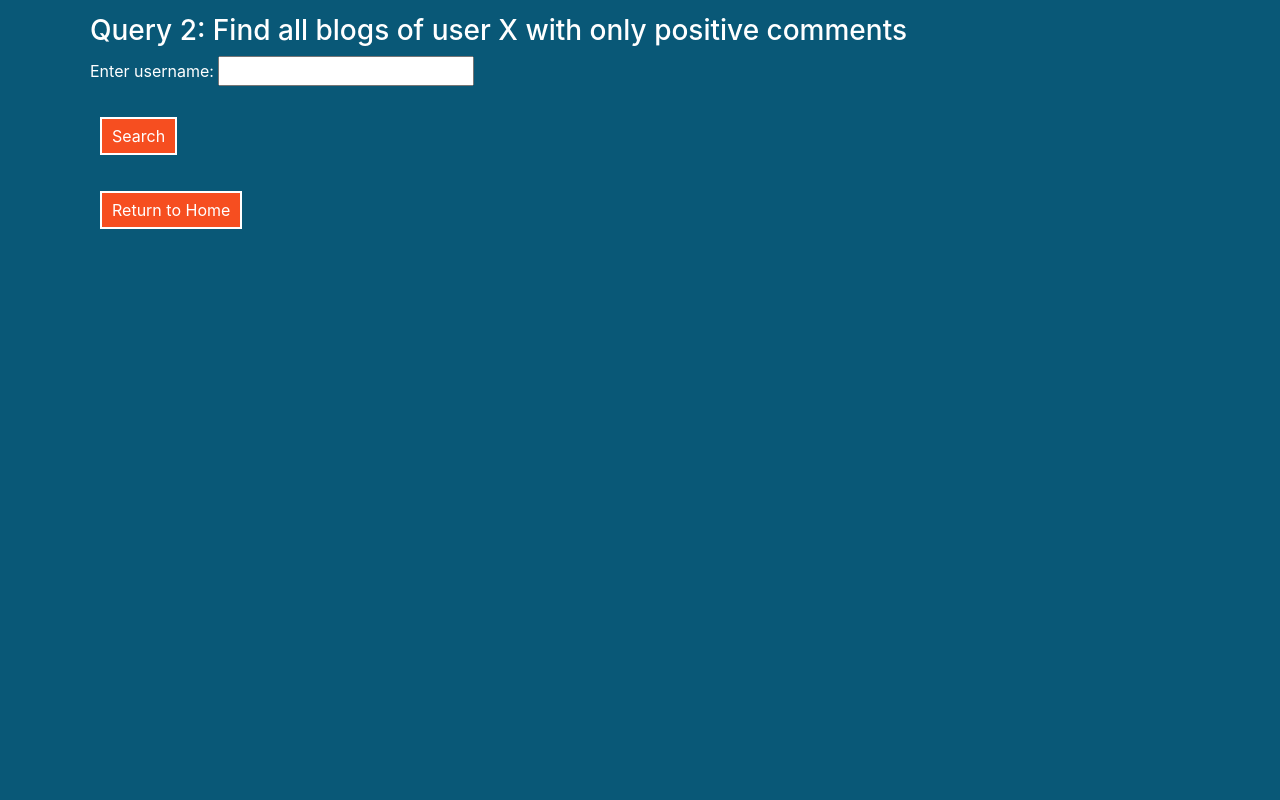
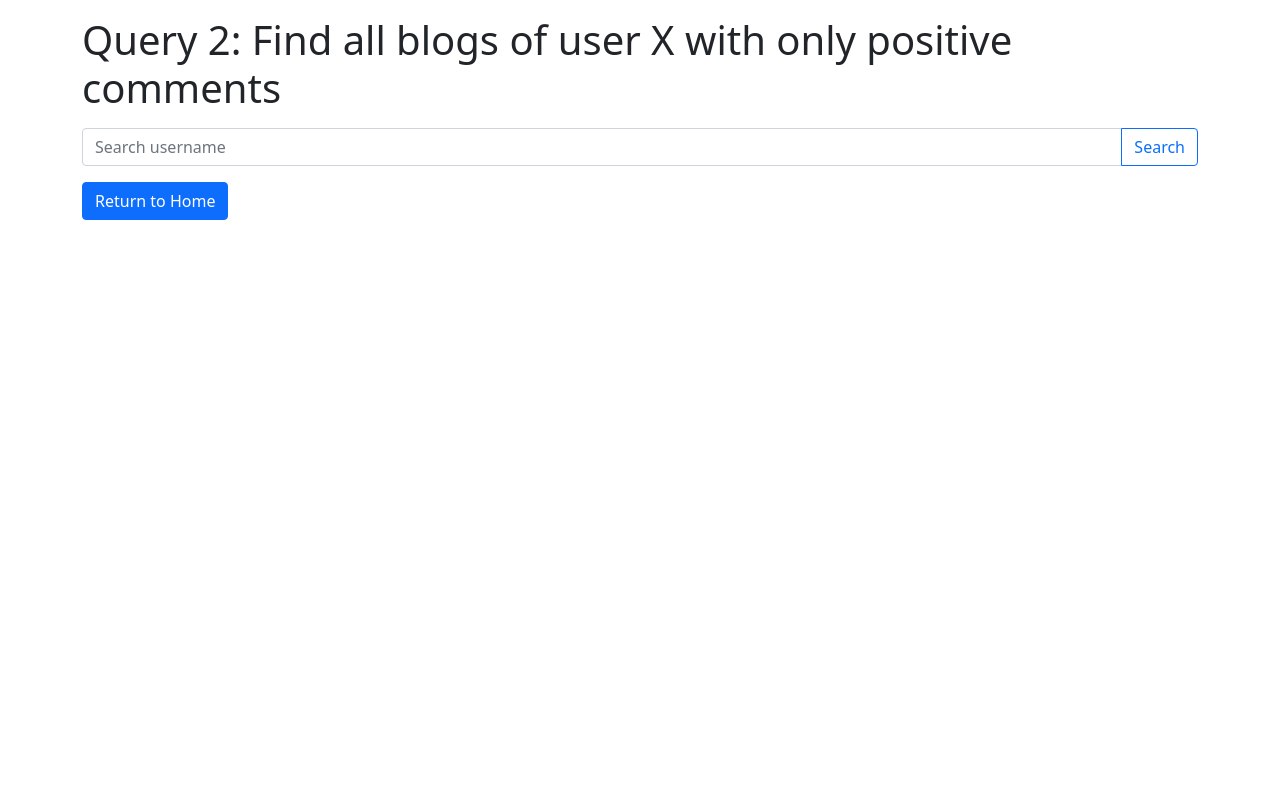
Before and after one commit to Space-Prince0821/Comp440, a PHP site: page /queries/Query2.php?user00=michael in a window 1280 px wide. Run offline with PHP 8.4, Linux system fonts and the light colour scheme; data comes from the database, SQL or seed files in the repository.

Commit message:
Update styling for query and create blog page

```diff
--- a/queries/Query1.php
+++ b/queries/Query1.php
@@ -43,7 +43,7 @@
                 <label for="floatingSelect2">Select tag2</label>
 
             </div>
-            <button class=" btn btn-md btn-primary mt-3" type="submit">Search blog</button>
+            <button class=" btn btn-md btn-primary " type="submit">Search blog</button>
 
         </form>
         <ul class="list-group">
@@ -101,7 +101,7 @@
             ?>
         </ul>
         <a href="../welcome.php">
-            <button class=" btn btn-md btn-primary mt-3" type="submit">Return to Home</button>
+            <button class=" btn btn-md btn-secondary " type="submit">Return to Home</button>
         </a>
     </div>
     <script src="https://cdn.jsdelivr.net/npm/bootstrap@5.1.3/dist/js/bootstrap.bundle.min.js" integrity="sha384-ka7Sk0Gln4gmtz2MlQnikT1wXgYsOg+OMhuP+IlRH9sENBO0LRn5q+8nbTov4+1p" crossorigin="anonymous"></script>
--- a/queries/Query2.php
+++ b/queries/Query2.php
@@ -3,138 +3,25 @@
 <head>
     <meta charset="utf-8">
     <title>Query 2</title>
-    <link rel="stylesheet" href="https://stackpath.bootstrapcdn.com/bootstrap/4.5.2/css/bootstrap.min.css">
-    <style>
-        :root {
-            --blue: #095877;
-            --orange: #f64e20;
-        }
-
-        body {
-            margin: 0;
-            background-color: var(--blue);
-            color: white;
-            text-align: left;
-        }
-
-        .header {
-            background-color: var(--orange);
-            padding-bottom: 20px;
-            border-bottom: 3px solid white;
-        }
-
-        h1 {
-            padding: 20px;
-        }
-
-        .container {
-            min-width: fit-content;
-            padding: 20px;
-            margin-top: -30px;
-        }
-
-        .card {
-            min-width: 300px;
-            background-color: var(--orange);
-        }
-
-        .comments {
-            border-top: 2px solid white;
-        }
-
-        .comments-container {
-            border-bottom: 2px solid white;
-            padding: 0px 20px;
-            padding-bottom: 5px;
-        }
-
-        .comments-container p {
-            padding: 0;
-            margin: 0;
-        }
-
-        .comments-container .username {
-            font-size: 20px;
-            text-decoration: underline;
-        }
-
-        .comments-container .sentiment {
-            font-size: 12px;
-            color: white;
-            opacity: 0.6;
-        }
-
-        .tags {
-            border-top: 2px solid white;
-            text-align: center;
-            padding-top: 10px;
-        }
-
-        .button {
-            border-radius: 10px;
-            color: white;
-        }
-
-        input[type="submit"] {
-            /*background-color: var(--blue);*/
-            padding: 5px 10px;
-            border: 2px solid white;
-        }
-
-        button {
-            background-color: var(--orange);
-            margin: 10px;
-            padding: 5px 10px;
-            border: 2px solid white;
-            color: white;
-        }
-
-        .footer {
-            border-top: 3px solid white;
-            margin-top: 10px;
-            padding-top: 10px;
-            background-color: var(--orange);
-            padding-bottom: 2px;
-            margin-bottom: -16px;
-        }
-
-        ul {
-            list-style-type: none;
-        }
-
-        li {
-            display: inline-block;
-        }
-
-        li button {
-            width: 100px;
-            /*background-color: var(--blue);*/
-            border-radius: 10px;
-        }
-
-        button:hover {
-            cursor: pointer;
-            opacity: 0.8;
-        }
-    </style>
+    <link href="https://cdn.jsdelivr.net/npm/bootstrap@5.1.3/dist/css/bootstrap.min.css" rel="stylesheet" integrity="sha384-1BmE4kWBq78iYhFldvKuhfTAU6auU8tT94WrHftjDbrCEXSU1oBoqyl2QvZ6jIW3" crossorigin="anonymous">
+    <link rel="stylesheet" href="https://cdn.jsdelivr.net/npm/bootstrap-icons@1.8.1/font/bootstrap-icons.css">
 </head>
 
 <body>
-    <div class="container">
-        <br>
-        <h3 style="color: white;">Query 2: Find all blogs of user X with only positive comments</h3>
-        <form method="POST">
-            <p>
-                <label>Enter username: </label>
-                <input type="text" name="user00" />
-            </p>
-            <p>
-                <button name="new_search">Search</button>
-            </p>
+    <div class="container mt-3">
+        <h1>Query 2: Find all blogs of user X with only positive comments</h1>
+        <form method="POST" class="mt-3">
+            <div class="input-group mb-3">
+                <input type="text" class="form-control" placeholder="Search username" aria-label="Search username" aria-describedby="basic-addon" name="user00">
+                <button class=" btn btn-md btn-outline-primary " id="button-addon" name="new_search">Search</button>
+
+            </div>
         </form>
         <a href="../welcome.php">
-            <button>Return to Home</button>
+            <button class=" btn btn-md btn-primary " type="submit">Return to Home</button>
         </a>
+    </div>
+    <div class="container-fluid d-flex flex-wrap justify-content-center">
         <?php
         include('../Config.php');
         $inputName = $_REQUEST["user00"];
@@ -158,21 +45,116 @@
                 if ($z['sentiment'] == 0) {
                     $mood = 0;
                 }
-            }
+
                 if ($mood != 0) {
                     $sqlStmt2 = "SELECT * FROM blog WHERE blog_id = '$blogID'";
                     $sqlStmtQuery2 = mysqli_query($db, $sqlStmt2);
-                foreach ($sqlStmtQuery2 as $g2) {
-                    echo '<div class=row>';
-                    echo '<div class="col-4 d-flex justify-content-center align-items-center container">';
-                    echo '<div class="card text-white mt-5">';
-                    echo '<div class="card-body" style="width: 18rem;">';
-                    echo '<h5 class="card-title"><strong>' . $g2['subject'] . '</strong></h5>';
-                    echo '<p class="card-text" style="font-size: 12px;">' . $inputName . '</p>';
-                    echo '<p class="card-text">' . $g2['description'] . '</p>';
-                    $tag_identification = "SELECT tag_id FROM BlogTags WHERE blog_id=$blogID";
+
+                    foreach ($sqlStmtQuery2 as $g2) { ?>
+                        <div class="card m-3">
+                            <div class="card-body" style="width: 18rem;">
+                                <h5 class="card-title"><strong><?php echo $g2['subject']; ?></strong></h5>
+                                <h6 class="card-subtitle mb-2 text-muted">
+                                    <?php
+                                    //Get username of commenter
+                                    $userId = $g2['user_id'];
+                                    $usernameQuery = "SELECT username FROM users WHERE user_id=$userId";
+                                    $result = mysqli_query($db, $usernameQuery);
+
+                                    $username = $result->fetch_array()[0] ?? '';
+
+                                    echo $username;
+
+                                    ?>
+                                </h6>
+
+                                <!-- Description -->
+                                <div class="accordion mb-2" id="accordionExample">
+                                    <div class="accordion-item">
+                                        <h2 class="accordion-header" id="headingOne">
+                                            <button class=" btn btn-outline-primary accordion-button" type="button" data-bs-toggle="collapse" data-bs-target="  <?php
+                                                                                                                                                                $blogID = $g2['blog_id'];
+                                                                                                                                                                echo '#collapse' . $blogID;
+                                                                                                                                                                ?>" aria-expanded="true" aria-controls="<?php
+                                                                                                                                                                                                        $blogID = $g2['blog_id'];
+                                                                                                                                                                                                        echo 'collapse' . $blogID;
+                                                                                                                                                                                                        ?>">
+                                                Description
+                                            </button>
+                                        </h2>
+                                        <div id="<?php
+                                                    $blogID = $g2['blog_id'];
+                                                    echo 'collapse' . $blogID;
+                                                    ?>" class="accordion-collapse collapse hide" aria-labelledby="headingOne" data-bs-parent="#accordionExample">
+                                            <div class="accordion-body card-text">
+                                                <?php echo $g2['description']; ?>
+                                            </div>
+                                        </div>
+                                    </div>
+                                </div>
+                                <!-- Comments -->
+                                <div class="comments">
+
+                                    <div class="accordion" id="accordionExample">
+                                        <div class="accordion-item">
+                                            <h2 class="accordion-header" id="headingOne">
+                                                <button class=" btn btn-outline-secondary accordion-button" type="button" data-bs-toggle="collapse" data-bs-target="  <?php
+
+                                                                                                                                                                        echo '#collapseComment' . $blogID;
+                                                                                                                                                                        ?>" aria-expanded="true" aria-controls="<?php
+
+                                                                                                                                                                                                                echo 'collapseComment' . $blogID;
+                                                                                                                                                                                                                ?>">
+                                                    Comments
+                                                </button>
+                                            </h2>
+                                            <div id="<?php
+
+                                                        echo 'collapseComment' . $blogID;
+                                                        ?>" class="accordion-collapse collapse hide" aria-labelledby="headingOne" data-bs-parent="#accordionExample">
+                                                <div class="accordion-body card-text">
+                                                    <?php
+
+                                                    $blogId = $g2['blog_id'];
+
+                                                    $comments = "SELECT * FROM comment WHERE blog_id=$blogId";
+                                                    $query1 = mysqli_query($db, $comments);
+
+                                                    foreach ($query1 as $q1) {
+
+                                                        $sentiment = ($q1['sentiment'] == 0 ? 'Negative' : 'Positive');
+                                                        $description = $q1['description'];
+
+                                                        // Get username of commenter
+                                                        $userId = $q1['user_id'];
+                                                        $usernameQuery = "SELECT username FROM users WHERE user_id=$userId";
+                                                        $result = mysqli_query($db, $usernameQuery);
+                                                        $username = $result->fetch_array()[0] ?? '';
+
+                                                        echo '<div class="d-flex">';
+                                                        echo '<h6 class="my-1">' . $username . '&nbsp;</h6>';
+                                                        echo $sentiment == 'Negative' ? ' <i class="bi bi-emoji-frown text-danger my-1">  </i>' : '<i class="bi bi-emoji-smile text-success my-1">  </i>';
+                                                        echo '<p >&nbsp;' . $description . '</p>';
+                                                        echo '</div>';
+                                                    }
+                                                    ?>
+                                                </div>
+                                            </div>
+                                        </div>
+                                    </div>
+
+                                </div>
+
+                            </div>
+                            <!-- Tags in footer -->
+                            <div class="card-footer bg-transparent border-success">Tags:
+                                <?php
+                                $blog_identification = $blogId;
+
+                                $tag_identification = "SELECT tag_id FROM BlogTags WHERE blog_id=$blog_identification";
                                 $sqlquery = mysqli_query($db, $tag_identification);
                                 $tags = '';
+                                $tag_blog_name = '';
 
                                 foreach ($sqlquery as $p) {
                                     $s = $p['tag_id'];
@@ -180,46 +162,20 @@
                                     $result2 = mysqli_query($db, $tag_query);
                                     $tag_blog_name = $result2->fetch_array()[0] ?? '';
 
-                        $tags .= $tag_blog_name . " ";
+                                    $tags .= $tag_blog_name . ", ";
                                 }
-                    echo '<div class="tags">';
-                    echo '<p><strong>' . $tags . '</strong></p>';
-                    echo '</div>';
-                    echo '<div class="comments">';
-                    $comments = "SELECT * FROM comment WHERE blog_id=$blogID";
-                    $query1 = mysqli_query($db, $comments);
-
-                    foreach ($query1 as $q1) {
-                        $sentiment = ($q1['sentiment'] == 0 ? 'Negative' : 'Positive');
-                        $description = $q1['description'];
-
-                        // Get username of commenter
-                        $userId = $q1['user_id'];
-                        $usernameQuery = "SELECT username FROM users WHERE user_id=$userId";
-                        $result = mysqli_query($db, $usernameQuery);
-
-                        $username = $result->fetch_array()[0] ?? '';
-
-                        echo '<div class="comments-container">';
-                        echo '<p class="username"><strong>' . $username . '</strong></p>';
-                        echo '<p class="sentiment">' . $sentiment . '</p>';
-                        echo '<p class="desc">' . $description . '</p>';
-                        echo '</div>';
+                                echo substr($tags, 0, strlen($tags) - 2);
+                                ?></div>
+                        </div>
+    </div>
+<?php
                     }
-                    echo '</div>';
-                    echo '</div>';
-                    echo '</div>';
-                    echo '</div>';
-                    echo '</div>';
                 }
             }
         }
 ?>
-        <br>
+<script src="https://cdn.jsdelivr.net/npm/bootstrap@5.1.3/dist/js/bootstrap.bundle.min.js" integrity="sha384-ka7Sk0Gln4gmtz2MlQnikT1wXgYsOg+OMhuP+IlRH9sENBO0LRn5q+8nbTov4+1p" crossorigin="anonymous"></script>
 </div>
-    <script src="https://code.jquery.com/jquery-3.5.1.slim.min.js"></script>
-    <script src="https://cdn.jsdelivr.net/npm/popper.js@1.16.1/dist/umd/popper.min.js"></script>
-    <script src="https://stackpath.bootstrapcdn.com/bootstrap/4.5.2/js/bootstrap.min.js"></script>
 </body>
 
 </html>
--- a/queries/Query3.php
+++ b/queries/Query3.php
@@ -3,8 +3,7 @@
 <head>
     <meta charset="utf-8">
     <title>Query 3</title>
-    <link rel="stylesheet" href="https://stackpath.bootstrapcdn.com/bootstrap/4.5.2/css/bootstrap.min.css">
-    <script src="https://cdn.jsdelivr.net/npm/bootstrap@5.1.3/dist/js/bootstrap.bundle.min.js" integrity="sha384-ka7Sk0Gln4gmtz2MlQnikT1wXgYsOg+OMhuP+IlRH9sENBO0LRn5q+8nbTov4+1p" crossorigin="anonymous"></script>
+    <link href="https://cdn.jsdelivr.net/npm/bootstrap@5.1.3/dist/css/bootstrap.min.css" rel="stylesheet" integrity="sha384-1BmE4kWBq78iYhFldvKuhfTAU6auU8tT94WrHftjDbrCEXSU1oBoqyl2QvZ6jIW3" crossorigin="anonymous">
 </head>
 
 <body>
@@ -38,7 +37,7 @@
             <button class=" btn btn-md btn-primary my-2" type="submit">Return to Home</button>
         </a>
     </div>
-    <script src="https://code.jquery.com/jquery-3.5.1.slim.min.js"></script>
+    <script src="https://cdn.jsdelivr.net/npm/bootstrap@5.1.3/dist/js/bootstrap.bundle.min.js" integrity="sha384-ka7Sk0Gln4gmtz2MlQnikT1wXgYsOg+OMhuP+IlRH9sENBO0LRn5q+8nbTov4+1p" crossorigin="anonymous"></script>
 </body>
 
 </html>
--- a/queries/Query5.php
+++ b/queries/Query5.php
@@ -3,8 +3,7 @@
 <head>
     <meta charset="utf-8">
     <title>Query 5</title>
-    <link rel="stylesheet" href="https://stackpath.bootstrapcdn.com/bootstrap/4.5.2/css/bootstrap.min.css">
-    <script src="https://cdn.jsdelivr.net/npm/bootstrap@5.1.3/dist/js/bootstrap.bundle.min.js" integrity="sha384-ka7Sk0Gln4gmtz2MlQnikT1wXgYsOg+OMhuP+IlRH9sENBO0LRn5q+8nbTov4+1p" crossorigin="anonymous"></script>
+    <link href="https://cdn.jsdelivr.net/npm/bootstrap@5.1.3/dist/css/bootstrap.min.css" rel="stylesheet" integrity="sha384-1BmE4kWBq78iYhFldvKuhfTAU6auU8tT94WrHftjDbrCEXSU1oBoqyl2QvZ6jIW3" crossorigin="anonymous">
 </head>
 
 <body>
@@ -30,7 +29,7 @@
             <button class=" btn btn-md btn-primary mt-3" type="submit">Return to Home</button>
         </a>
     </div>
-    <script src="https://code.jquery.com/jquery-3.5.1.slim.min.js"></script>
+    <script src="https://cdn.jsdelivr.net/npm/bootstrap@5.1.3/dist/js/bootstrap.bundle.min.js" integrity="sha384-ka7Sk0Gln4gmtz2MlQnikT1wXgYsOg+OMhuP+IlRH9sENBO0LRn5q+8nbTov4+1p" crossorigin="anonymous"></script>
 
 </body>
 
--- a/queries/Query6.php
+++ b/queries/Query6.php
@@ -4,8 +4,7 @@
     <meta charset="utf-8">
     <meta charset="utf-8">
     <title>Query 6</title>
-    <link rel="stylesheet" href="https://stackpath.bootstrapcdn.com/bootstrap/4.5.2/css/bootstrap.min.css">
-    <script src="https://cdn.jsdelivr.net/npm/bootstrap@5.1.3/dist/js/bootstrap.bundle.min.js" integrity="sha384-ka7Sk0Gln4gmtz2MlQnikT1wXgYsOg+OMhuP+IlRH9sENBO0LRn5q+8nbTov4+1p" crossorigin="anonymous"></script>
+    <link href="https://cdn.jsdelivr.net/npm/bootstrap@5.1.3/dist/css/bootstrap.min.css" rel="stylesheet" integrity="sha384-1BmE4kWBq78iYhFldvKuhfTAU6auU8tT94WrHftjDbrCEXSU1oBoqyl2QvZ6jIW3" crossorigin="anonymous">
 </head>
 
 <body>
@@ -29,7 +28,7 @@
             <button class=" btn btn-md btn-primary mt-3" type="submit">Return to Home</button>
         </a>
     </div>
-    <script src="https://code.jquery.com/jquery-3.5.1.slim.min.js"></script>
+    <script src="https://cdn.jsdelivr.net/npm/bootstrap@5.1.3/dist/js/bootstrap.bundle.min.js" integrity="sha384-ka7Sk0Gln4gmtz2MlQnikT1wXgYsOg+OMhuP+IlRH9sENBO0LRn5q+8nbTov4+1p" crossorigin="anonymous"></script>
 
 </body>
 
--- a/queries/Query7.php
+++ b/queries/Query7.php
@@ -3,8 +3,7 @@
 <head>
     <meta charset="utf-8">
     <title>Query 7</title>
-    <link rel="stylesheet" href="https://stackpath.bootstrapcdn.com/bootstrap/4.5.2/css/bootstrap.min.css">
-    <script src="https://cdn.jsdelivr.net/npm/bootstrap@5.1.3/dist/js/bootstrap.bundle.min.js" integrity="sha384-ka7Sk0Gln4gmtz2MlQnikT1wXgYsOg+OMhuP+IlRH9sENBO0LRn5q+8nbTov4+1p" crossorigin="anonymous"></script>
+    <link href="https://cdn.jsdelivr.net/npm/bootstrap@5.1.3/dist/css/bootstrap.min.css" rel="stylesheet" integrity="sha384-1BmE4kWBq78iYhFldvKuhfTAU6auU8tT94WrHftjDbrCEXSU1oBoqyl2QvZ6jIW3" crossorigin="anonymous">
 </head>
 
 <body>
@@ -25,8 +24,7 @@
             <button class=" btn btn-md btn-primary mt-3" type="submit">Return to Home</button>
         </a>
     </div>
-    <script src="https://code.jquery.com/jquery-3.5.1.slim.min.js"></script>
-
+    <script src="https://cdn.jsdelivr.net/npm/bootstrap@5.1.3/dist/js/bootstrap.bundle.min.js" integrity="sha384-ka7Sk0Gln4gmtz2MlQnikT1wXgYsOg+OMhuP+IlRH9sENBO0LRn5q+8nbTov4+1p" crossorigin="anonymous"></script>
 </body>
 
 </html>
--- a/queries/Query8.php
+++ b/queries/Query8.php
@@ -3,8 +3,7 @@
 <head>
     <meta charset="utf-8">
     <title>Query 8</title>
-    <link rel="stylesheet" href="https://stackpath.bootstrapcdn.com/bootstrap/4.5.2/css/bootstrap.min.css">
-    <script src="https://cdn.jsdelivr.net/npm/bootstrap@5.1.3/dist/js/bootstrap.bundle.min.js" integrity="sha384-ka7Sk0Gln4gmtz2MlQnikT1wXgYsOg+OMhuP+IlRH9sENBO0LRn5q+8nbTov4+1p" crossorigin="anonymous"></script>
+    <link href="https://cdn.jsdelivr.net/npm/bootstrap@5.1.3/dist/css/bootstrap.min.css" rel="stylesheet" integrity="sha384-1BmE4kWBq78iYhFldvKuhfTAU6auU8tT94WrHftjDbrCEXSU1oBoqyl2QvZ6jIW3" crossorigin="anonymous">
 </head>
 
 <body>
@@ -33,7 +32,7 @@
             <button class=" btn btn-md btn-primary my-2" type="submit">Return to Home</button>
         </a>
     </div>
-    <script src="https://code.jquery.com/jquery-3.5.1.slim.min.js"></script>
+    <script src="https://cdn.jsdelivr.net/npm/bootstrap@5.1.3/dist/js/bootstrap.bundle.min.js" integrity="sha384-ka7Sk0Gln4gmtz2MlQnikT1wXgYsOg+OMhuP+IlRH9sENBO0LRn5q+8nbTov4+1p" crossorigin="anonymous"></script>
 
 </body>
 
--- a/queries/Query9.php
+++ b/queries/Query9.php
@@ -3,8 +3,7 @@
 <head>
     <meta charset="utf-8">
     <title>Query 9</title>
-    <link rel="stylesheet" href="https://stackpath.bootstrapcdn.com/bootstrap/4.5.2/css/bootstrap.min.css">
-    <script src="https://cdn.jsdelivr.net/npm/bootstrap@5.1.3/dist/js/bootstrap.bundle.min.js" integrity="sha384-ka7Sk0Gln4gmtz2MlQnikT1wXgYsOg+OMhuP+IlRH9sENBO0LRn5q+8nbTov4+1p" crossorigin="anonymous"></script>
+    <link href="https://cdn.jsdelivr.net/npm/bootstrap@5.1.3/dist/css/bootstrap.min.css" rel="stylesheet" integrity="sha384-1BmE4kWBq78iYhFldvKuhfTAU6auU8tT94WrHftjDbrCEXSU1oBoqyl2QvZ6jIW3" crossorigin="anonymous">
 </head>
 
 <body>
@@ -44,7 +43,7 @@
             <button class=" btn btn-md btn-primary mt-3" type="submit">Return to Home</button>
         </a>
     </div>
-    <script src="https://code.jquery.com/jquery-3.5.1.slim.min.js"></script>
+    <script src="https://cdn.jsdelivr.net/npm/bootstrap@5.1.3/dist/js/bootstrap.bundle.min.js" integrity="sha384-ka7Sk0Gln4gmtz2MlQnikT1wXgYsOg+OMhuP+IlRH9sENBO0LRn5q+8nbTov4+1p" crossorigin="anonymous"></script>
 
 </body>
 
```
Also changed, not shown: Blog.php (+21 -16 lines), queries/Query4.php (+5 -9 lines), welcome.php (+7 -13 lines). Lines whose indentation alone changed are shown as unchanged.
